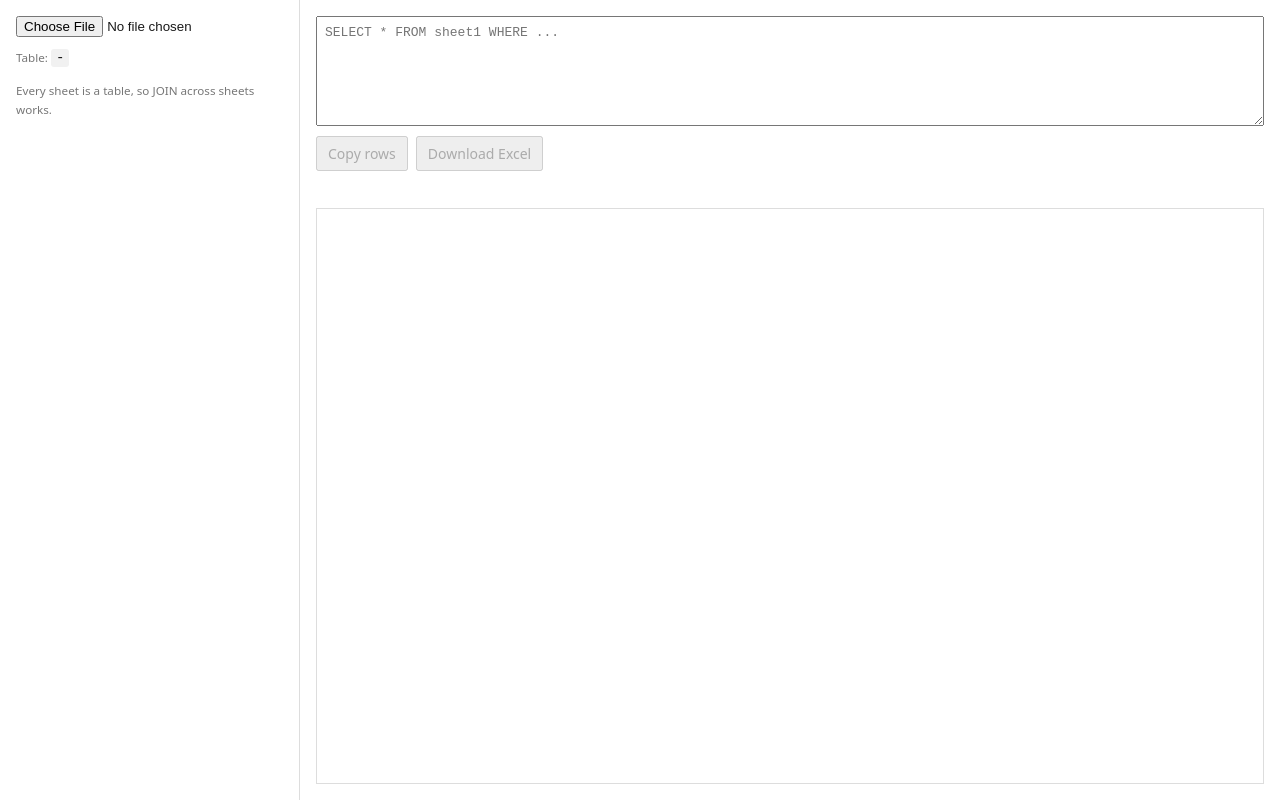
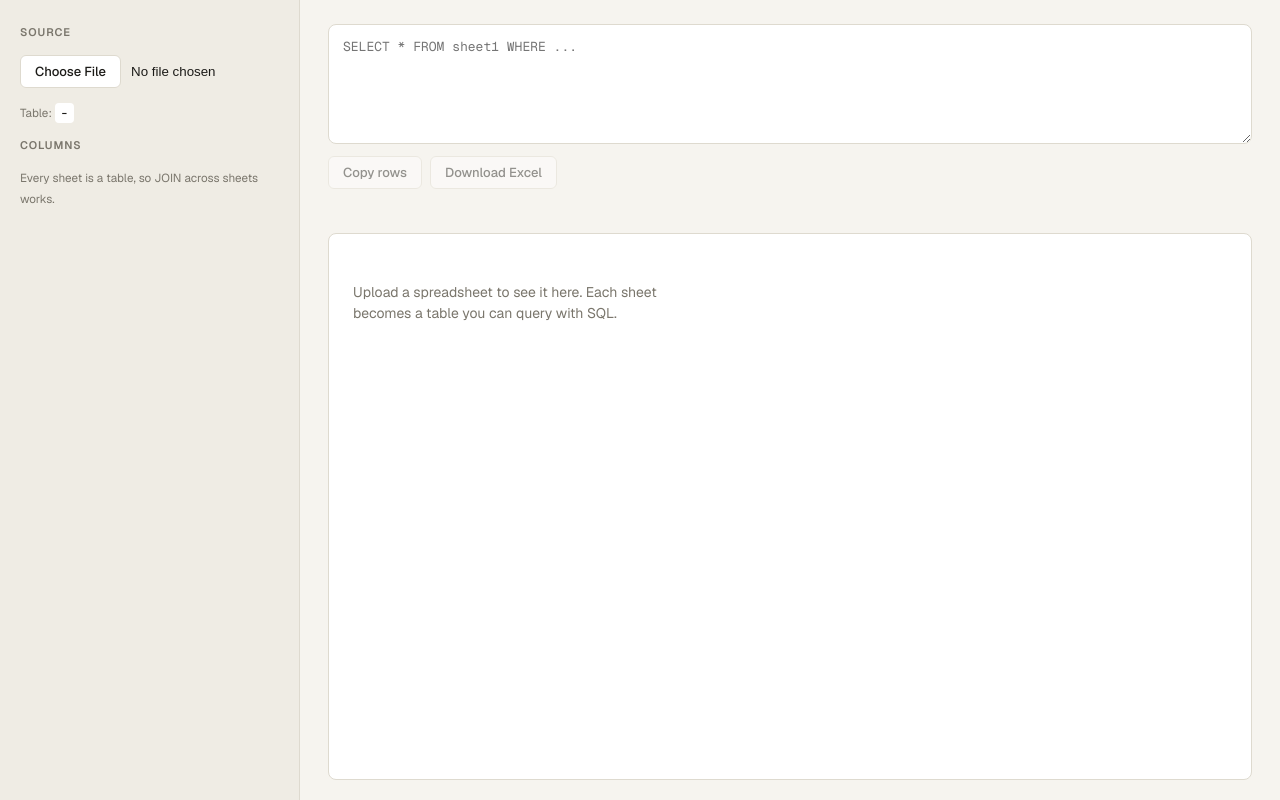
Before and after one commit to darwix/excel-sql, a website: page index.html in a window 1280 px wide. Drawn offline with nearby package versions, Linux system fonts and the light colour scheme.

Commit message:
Redesign UI: warm palette, Geist fonts, button states, empty state

```diff
--- a/index.html
+++ b/index.html
@@ -7,100 +7,208 @@
     <script src="https://cdn.jsdelivr.net/npm/xlsx@0.18.5/dist/xlsx.full.min.js"></script>
     <script src="https://cdn.jsdelivr.net/npm/alasql@4"></script>
     <script src="lib.js"></script>
+    <link rel="preconnect" href="https://fonts.googleapis.com" />
+    <link rel="preconnect" href="https://fonts.gstatic.com" crossorigin />
+    <link
+      href="https://fonts.googleapis.com/css2?family=Geist:wght@400;500;600&family=Geist+Mono:wght@400;500&display=swap"
+      rel="stylesheet"
+    />
     <style>
+      :root {
+        --bg: #f6f4ef;
+        --panel: #efece4;
+        --ink: #1c1b18;
+        --muted: #7a766c;
+        --line: #dedacf;
+        --accent: #2f6f5e;
+        --accent-ink: #fff;
+        --err: #a3262a;
+        --mono: "Geist Mono", ui-monospace, monospace;
+      }
       * {
         box-sizing: border-box;
       }
       body {
         margin: 0;
         font:
-          14px system-ui,
+          400 14px/1.5 Geist,
+          system-ui,
           sans-serif;
         display: flex;
-        height: 100vh;
-        color: #1a1a1a;
+        height: 100dvh;
+        color: var(--ink);
+        background: var(--bg);
       }
       aside {
         width: 300px;
-        padding: 16px;
-        border-right: 1px solid #ddd;
+        padding: 24px 20px;
+        background: var(--panel);
+        border-right: 1px solid var(--line);
         overflow: auto;
       }
       main {
         flex: 1;
-        padding: 16px;
+        padding: 24px 28px 20px;
         display: flex;
         flex-direction: column;
-        gap: 10px;
+        gap: 12px;
         min-width: 0;
       }
-      select,
-      button {
-        padding: 6px 10px;
-        font: inherit;
+      h2 {
+        margin: 0 0 4px;
+        font-size: 11px;
+        font-weight: 600;
+        letter-spacing: 0.08em;
+        text-transform: uppercase;
+        color: var(--muted);
       }
       aside > * {
-        margin-bottom: 10px;
+        margin-bottom: 14px;
+      }
+      input[type="file"]::file-selector-button,
+      button {
+        font:
+          500 13px Geist,
+          sans-serif;
+        padding: 7px 14px;
+        border-radius: 6px;
+        border: 1px solid var(--line);
+        background: #fff;
+        color: var(--ink);
+        cursor: pointer;
+        transition:
+          background 0.2s,
+          transform 0.1s;
+      }
+      input[type="file"]::file-selector-button {
+        margin-right: 10px;
+      }
+      input[type="file"]::file-selector-button:hover,
+      button:hover:not(:disabled) {
+        background: var(--bg);
+      }
+      #dl:not(:disabled) {
+        background: var(--accent);
+        border-color: var(--accent);
+        color: var(--accent-ink);
+      }
+      #dl:hover:not(:disabled) {
+        background: #265b4d;
+      }
+      button:active:not(:disabled) {
+        transform: scale(0.98);
+      }
+      button:disabled {
+        opacity: 0.45;
+        cursor: not-allowed;
+      }
+      :focus-visible {
+        outline: 2px solid var(--accent);
+        outline-offset: 2px;
+      }
+      select {
+        width: 100%;
+        padding: 7px 10px;
+        font: inherit;
+        border: 1px solid var(--line);
+        border-radius: 6px;
+        background: #fff;
       }
       textarea {
         width: 100%;
-        height: 110px;
-        font:
-          13px ui-monospace,
-          monospace;
-        padding: 8px;
+        height: 120px;
+        font: 400 13px/1.6 var(--mono);
+        padding: 12px 14px;
+        border: 1px solid var(--line);
+        border-radius: 8px;
+        background: #fff;
+        resize: vertical;
       }
       code {
-        background: #f1f1f1;
-        padding: 1px 5px;
-        border-radius: 3px;
+        font: 500 12px var(--mono);
+        background: #fff;
+        padding: 2px 6px;
+        border-radius: 4px;
+      }
+      ul {
+        list-style: none;
+        padding: 0;
+        margin: 0 0 14px;
       }
       li {
-        margin: 4px 0;
-      }
-      ul {
-        padding-left: 18px;
+        font: 400 12.5px var(--mono);
+        padding: 4px 0;
+        border-bottom: 1px solid var(--line);
       }
       small {
-        color: #777;
+        color: var(--muted);
       }
       .bar {
         display: flex;
         gap: 8px;
         align-items: center;
       }
+      #count {
+        margin-left: auto;
+        font-variant-numeric: tabular-nums;
+      }
       #err {
-        color: #b00020;
-        min-height: 1.2em;
+        color: var(--err);
+        min-height: 1.4em;
       }
       #preview {
         overflow: auto;
         flex: 1;
-        border: 1px solid #ddd;
+        border: 1px solid var(--line);
+        border-radius: 8px;
+        background: #fff;
+      }
+      .empty {
+        margin: 0;
+        padding: 48px 24px;
+        max-width: 42ch;
+        color: var(--muted);
+        text-wrap: pretty;
       }
       table {
         border-collapse: collapse;
         width: 100%;
+        font-variant-numeric: tabular-nums;
       }
       th,
       td {
-        border-bottom: 1px solid #eee;
-        padding: 4px 8px;
+        border-bottom: 1px solid #efece4;
+        padding: 6px 12px;
         text-align: left;
         white-space: nowrap;
       }
       th {
         position: sticky;
         top: 0;
-        background: #f7f7f7;
+        background: var(--panel);
+        font: 500 12px var(--mono);
+      }
+      @media (max-width: 720px) {
+        body {
+          flex-direction: column;
+          height: auto;
+          min-height: 100dvh;
+        }
+        aside {
+          width: auto;
+          border-right: 0;
+          border-bottom: 1px solid var(--line);
+        }
       }
     </style>
   </head>
   <body>
     <aside>
+      <h2>Source</h2>
       <input type="file" id="file" accept=".xlsx,.xls,.csv" />
       <select id="sheet" hidden></select>
       <div><small>Table: </small><code id="tbl">-</code></div>
+      <h2>Columns</h2>
       <ul id="cols"></ul>
       <small>Every sheet is a table, so JOIN across sheets works.</small>
     </aside>
@@ -116,7 +224,12 @@
         <small id="count"></small>
       </div>
       <div id="err"></div>
-      <div id="preview"></div>
+      <div id="preview">
+        <p class="empty">
+          Upload a spreadsheet to see it here. Each sheet becomes a table you
+          can query with SQL.
+        </p>
+      </div>
     </main>
     <script>
       const $ = (id) => document.getElementById(id);
```
